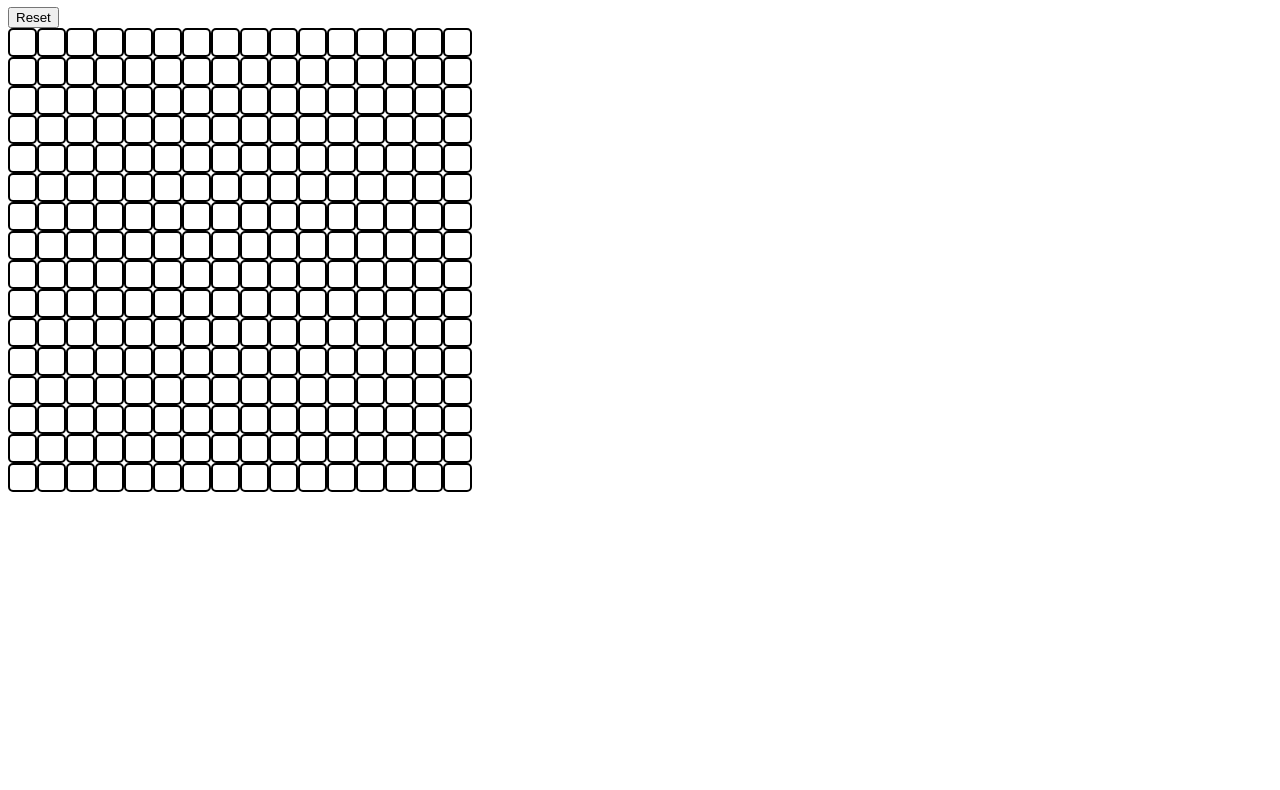
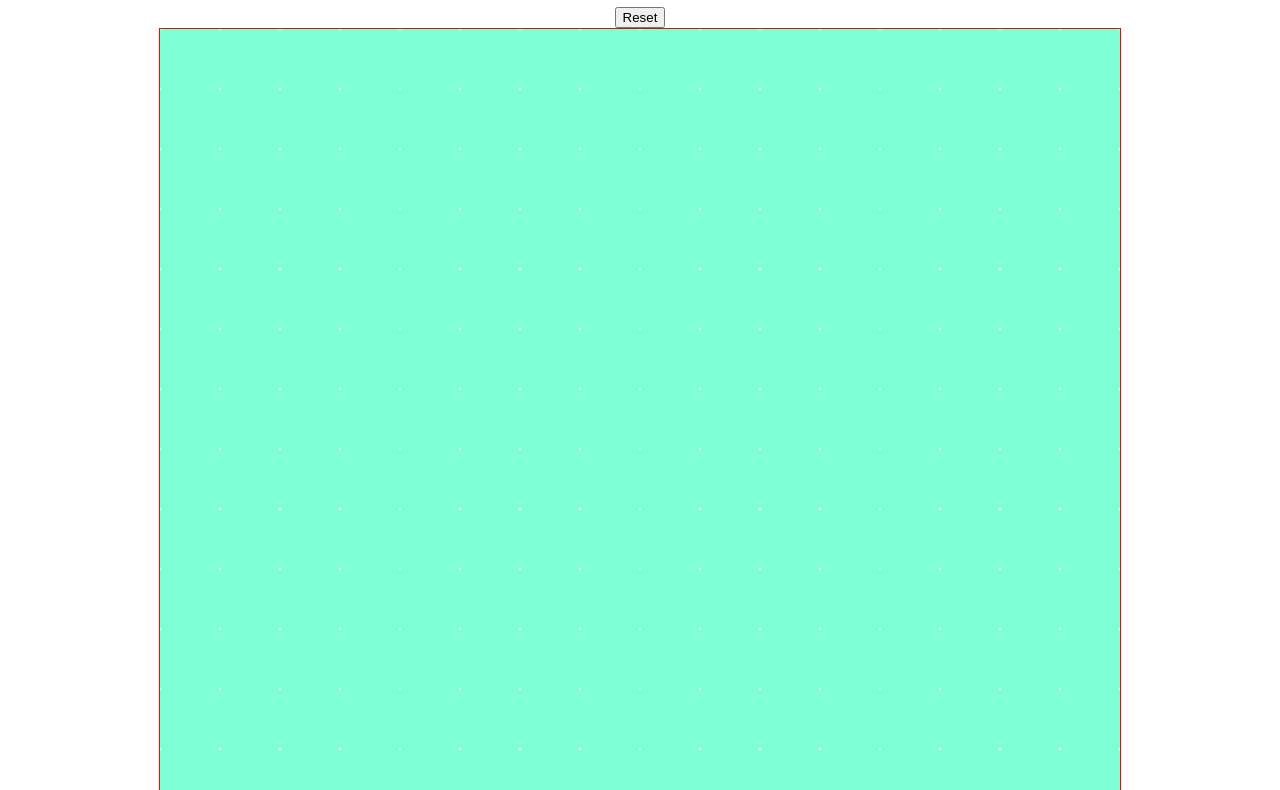
Before and after one commit to Aytrucks/etchSketch, a plain HTML site: page index.html in a window 1280 px wide. Shown: the part 81-871 px from the top of the page. Before the commit the page ends 800 px from the top, so only its background shows below. Drawn offline with Linux system fonts and the light colour scheme.

Commit message:
change sizing

```diff
--- a/index.html
+++ b/index.html
@@ -81,9 +81,12 @@
             }
             boxAll = document.querySelectorAll('div.box');
             boxAll.forEach((square) => {
-                square.style.backgroundColor = "black";
+                square.style.backgroundColor = "white";
+                square.style.width = (960/size) + "px";
+                square.style.height = (960/size) + "px";
+
             })
-            //document.querySelector(".container").style.maxWidth = size*29 + "px";
+
         })
     </script>
 </body>
--- a/styles.css
+++ b/styles.css
@@ -1,6 +1,7 @@
 body{
     display: flex;
     flex-direction: column;
+    align-items: center;
 
 }
 #reset{
@@ -10,18 +11,22 @@ body{
 
 .container{
     display: flex;
+    border: 1px solid red;
+
     /*
     Account for square width by multiplying boxes by 29
     */
-    max-width: calc(16px * 29);
+
+    max-width: 960px;
+    max-height: 960px;
     flex-wrap: wrap;
 }
 
 .box{
-    border: 2px solid black;
-    border-radius: 5px;
-    width: 25px;
-    height: 25px;
+    background-color: aquamarine;
+    border-radius: 2px;
+    width: calc(960px/16);
+    height: calc(960px/16);
 }
 
 .box:hover{
```
